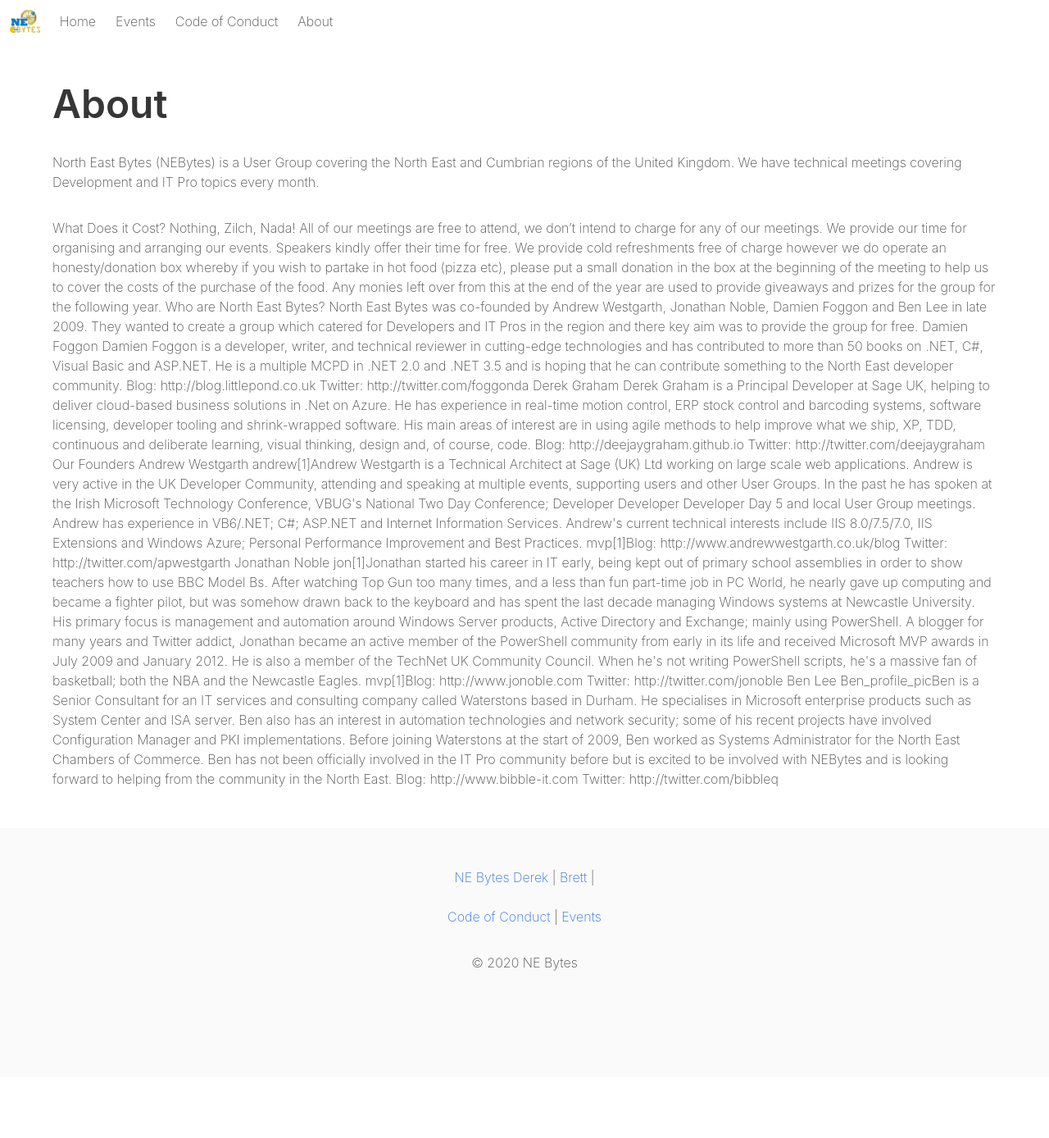
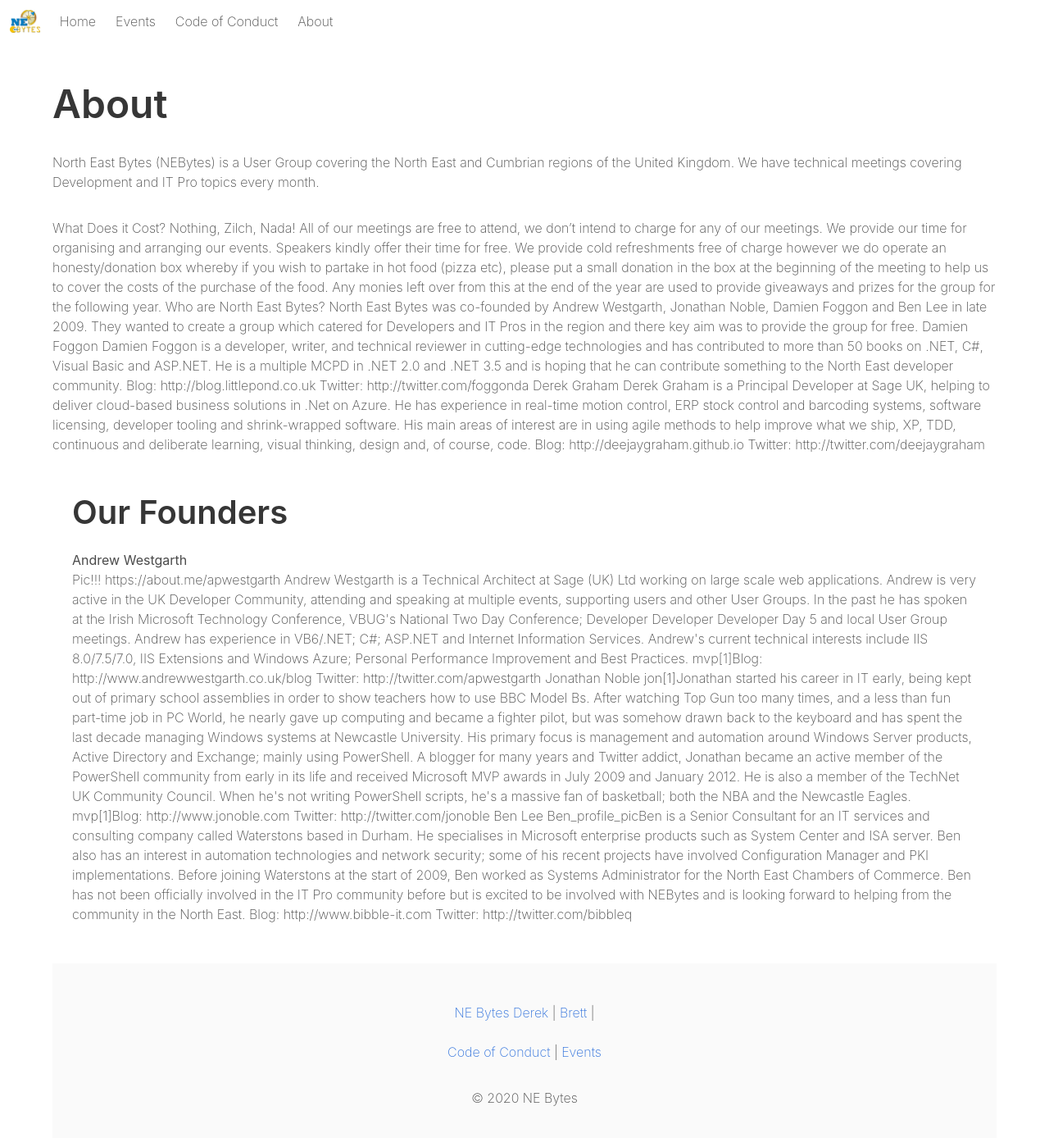
Before and after one commit to ne-bytes/ne-bytes.github.io, a Jekyll site: the page built from about.html, in a window 1280 px wide and 1400 px high. Shown: the top 1388 px of the window at 82% size. Built offline with Jekyll 4.4.1, drawn with Linux system fonts in a browser that asks for light colours.

Commit message:
Update about.html

```diff
--- a/about.html
+++ b/about.html
@@ -57,12 +57,20 @@ Twitter: http://twitter.com/deejaygraham
 
 
 
-Our Founders
+<section class="section">
+  <div class="container">
+    <h2 class="title is-size-2">Our Founders</h2>
 
+    <h3>Andrew Westgarth</h3>
+Pic!!!
 
-Andrew Westgarth
+    https://about.me/apwestgarth
 
-andrew[1]Andrew Westgarth is a Technical Architect at Sage (UK) Ltd working on large scale web applications.  Andrew is very active in the UK Developer Community, attending and speaking at multiple events, supporting users and other User Groups. In the past he has spoken at the Irish Microsoft Technology Conference, VBUG&#39;s National Two Day Conference; Developer Developer Developer Day 5 and local User Group meetings. Andrew has experience in VB6/.NET; C#; ASP.NET and Internet Information Services. Andrew&#39;s current technical interests include IIS 8.0/7.5/7.0, IIS Extensions and Windows Azure; Personal Performance Improvement and Best Practices.
+    Andrew Westgarth is a Technical Architect at Sage (UK) Ltd working on large scale web applications.
+    Andrew is very active in the UK Developer Community, attending and speaking at multiple events, supporting users and other User Groups.
+    In the past he has spoken at the Irish Microsoft Technology Conference, VBUG&#39;s National Two Day Conference; Developer Developer Developer
+    Day 5 and local User Group meetings. Andrew has experience in VB6/.NET; C#; ASP.NET and Internet Information Services. Andrew&#39;s current technical
+    interests include IIS 8.0/7.5/7.0, IIS Extensions and Windows Azure; Personal Performance Improvement and Best Practices.
 
 mvp[1]Blog: http://www.andrewwestgarth.co.uk/blog
 Twitter: http://twitter.com/apwestgarth
@@ -71,7 +79,8 @@ Twitter: http://twitter.com/apwestgarth
 
 Jonathan Noble
 
-jon[1]Jonathan started his career in IT early, being kept out of primary school assemblies in order to show teachers how to use BBC Model Bs. After watching Top Gun too many times, and a less than fun part-time job in PC World, he nearly gave up computing and became a fighter pilot, but was somehow drawn back to the keyboard and has spent the last decade managing Windows systems at Newcastle University. His primary focus is management and automation around Windows Server products, Active Directory and Exchange; mainly using PowerShell. A blogger for many years and Twitter addict, Jonathan became an active member of the PowerShell community from early in its life and received Microsoft MVP awards in July 2009 and January 2012. He is also a member of the TechNet UK Community Council. When he's not writing PowerShell scripts, he's a massive fan of basketball; both the NBA and the Newcastle Eagles.
+jon[1]Jonathan started his career in IT early, being kept out of primary school assemblies in order to show teachers how to use BBC Model Bs.
+    After watching Top Gun too many times, and a less than fun part-time job in PC World, he nearly gave up computing and became a fighter pilot, but was somehow drawn back to the keyboard and has spent the last decade managing Windows systems at Newcastle University. His primary focus is management and automation around Windows Server products, Active Directory and Exchange; mainly using PowerShell. A blogger for many years and Twitter addict, Jonathan became an active member of the PowerShell community from early in its life and received Microsoft MVP awards in July 2009 and January 2012. He is also a member of the TechNet UK Community Council. When he's not writing PowerShell scripts, he's a massive fan of basketball; both the NBA and the Newcastle Eagles.
 
 mvp[1]Blog: http://www.jonoble.com
 Twitter: http://twitter.com/jonoble
```
